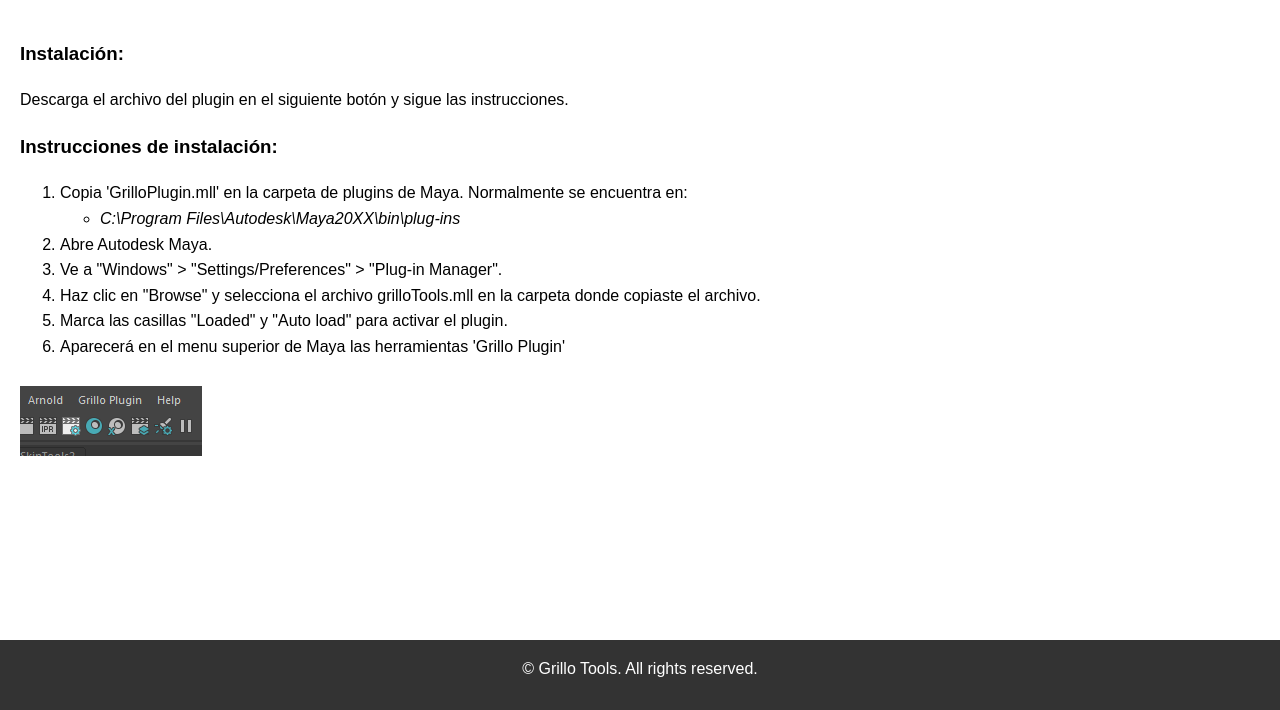
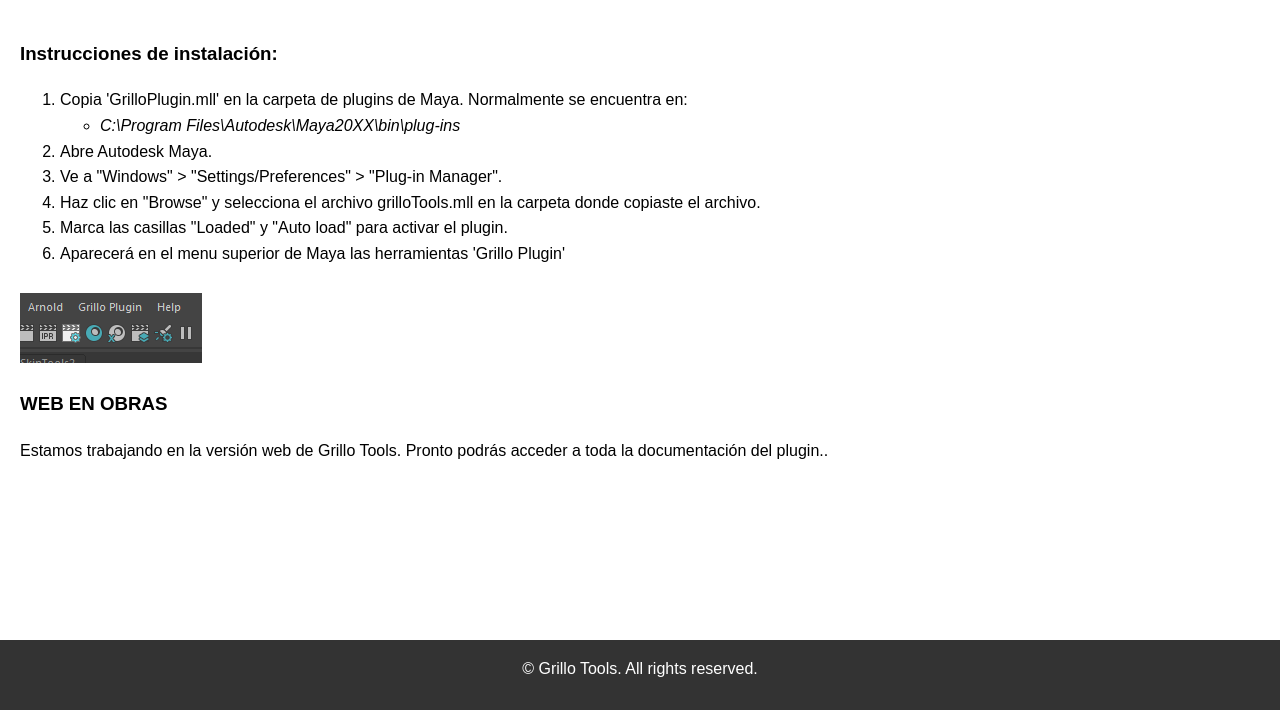
Before and after one commit to agrillo91/GrilloToolsAPI, a Django app: page /docs/ in a window 1280 px wide. Shown: the part 90-800 px from the top of the page. Run offline with Django 4.2, Linux system fonts and the light colour scheme.

Commit message:
update web

```diff
--- a/Maya_Plugin/static/styles/main.css
+++ b/Maya_Plugin/static/styles/main.css
@@ -149,7 +149,8 @@ main {
 #downloadButton {
     background-color: #137dbe;
     padding: 10px 20px;
-    margin-top: 10px;
+    margin-left: 10px;
+    margin-top: 25px;
     transform: skewX(-20deg);
     border: none;
     cursor: pointer;
--- a/Maya_Plugin/templates/docs.html
+++ b/Maya_Plugin/templates/docs.html
@@ -2,10 +2,6 @@
 {% load static %}
 {% block content %}
 <div>
-    <h3>Instalación:</h3>
-    <p>Descarga el archivo del plugin en el siguiente botón y sigue las instrucciones.</p>
-
-
     <h3>Instrucciones de instalación:</h3>
     <p>
 
@@ -20,5 +16,8 @@
         </ol>
         <img src="{% static 'img/img1.png' %}" alt="Imagen1">
     </p>
+
+    <h3>WEB EN OBRAS</h3>
+    <p>Estamos trabajando en la versión web de Grillo Tools. Pronto podrás acceder a toda la documentación del plugin..</p>
 </div>
 {% endblock %}
--- a/Maya_Plugin/templates/index.html
+++ b/Maya_Plugin/templates/index.html
@@ -22,10 +22,6 @@
             Las licencias se otorgan exclusivamente por contacto directo a través de nuestro formulario de contacto,
             por correo electronico: <span style="font-weight: bold;"> contact@grillotools.com</span>
         </p>
-
-        <h3>Instalación:</h3>
-        <p>Descarga el archivo del plugin en el siguiente botón y sigue las instrucciones.</p>
-
         <div id="downloadButton">
 
             <a  href ="{% static 'downloads/GrilloPlugin.mll' %}"
@@ -35,6 +31,8 @@
             </a>
         </div>
 
+          <p>Sigue las instrucciones de instalacion <a href="/docs">aqui.</a></p>
+
     </div>
 
 </main>
```
